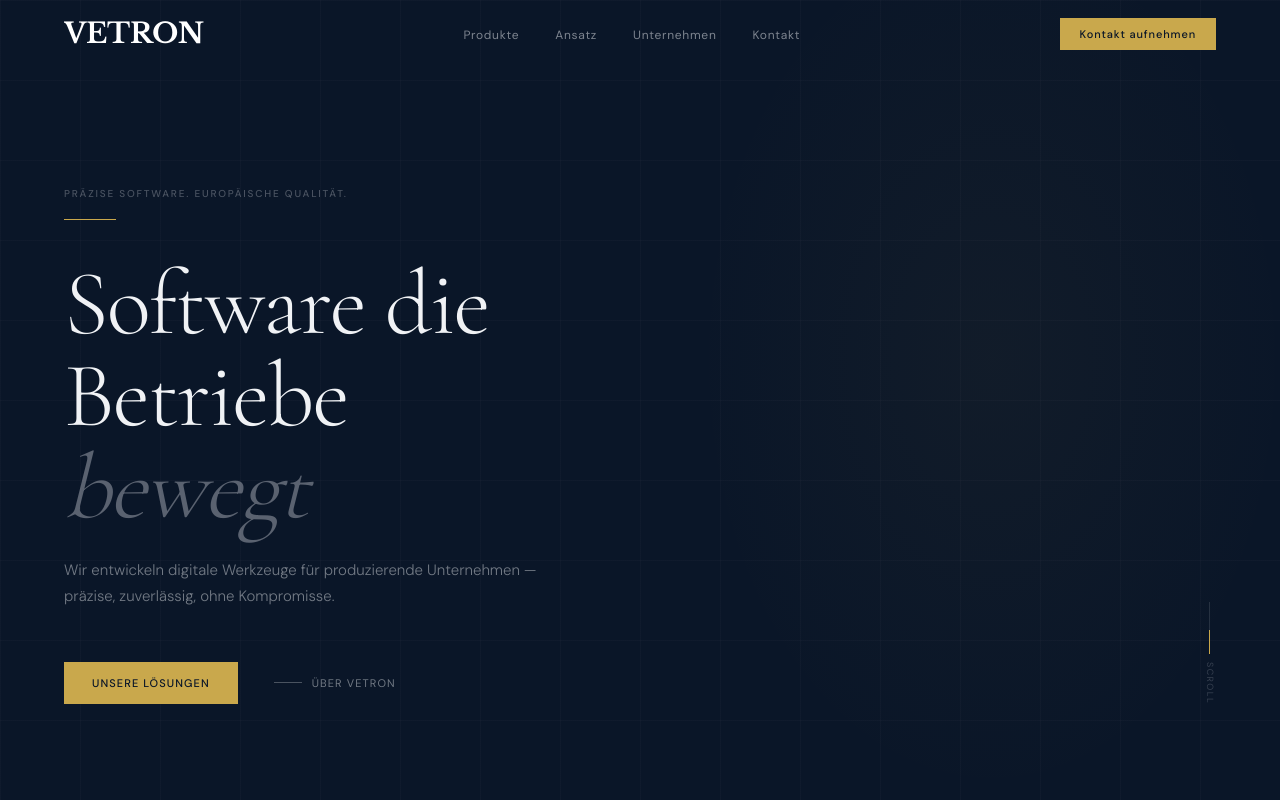
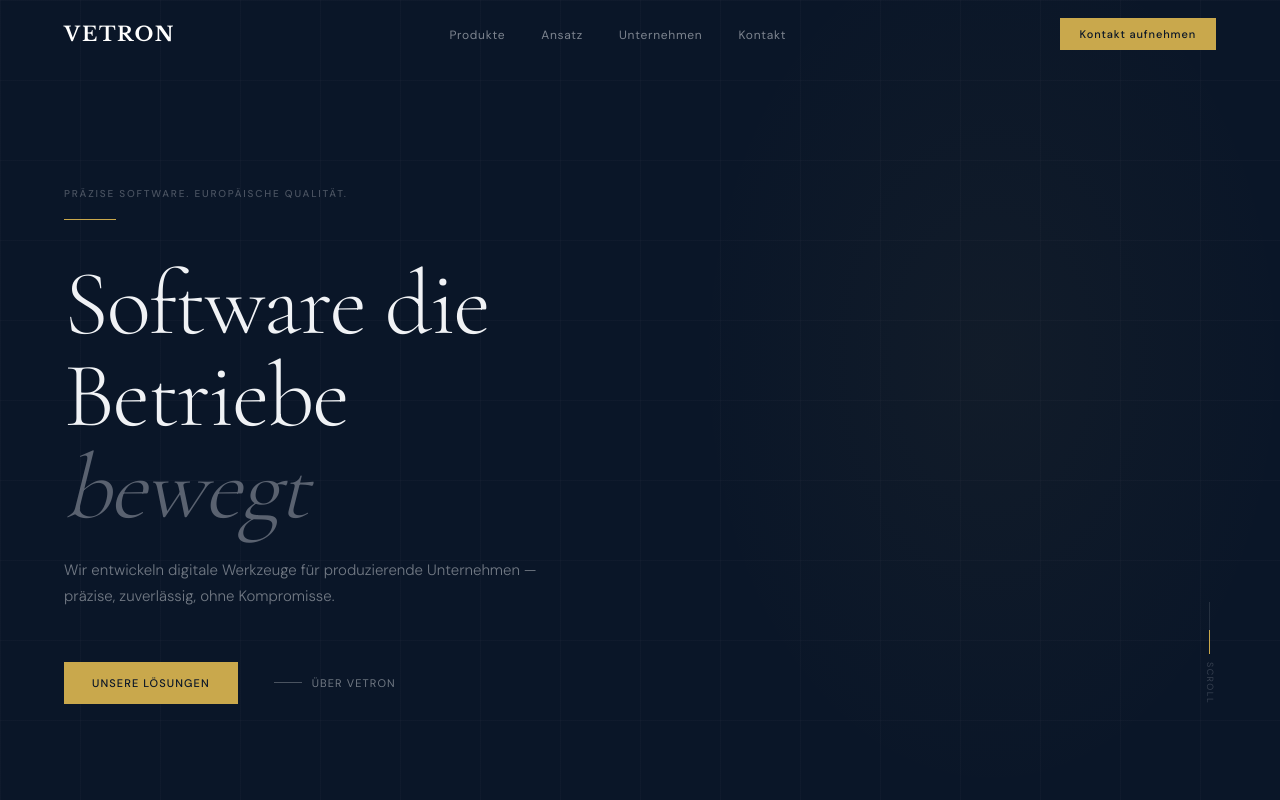
Before and after one commit to fabiolechner/vetron-landing, a Next.js app: page / in a window 1280 px wide. Shown: the top 800 px of the page. Built offline with nearby package versions, Linux system fonts and the light colour scheme.

Commit message:
Logo: kleiner, schlanker, Nav-Links fixiert

```diff
--- a/app/page.tsx
+++ b/app/page.tsx
@@ -103,19 +103,21 @@ export default function VetronPage() {
             textDecoration: 'none',
             display: 'flex',
             alignItems: 'baseline',
-            overflow: 'hidden',
+            width: '7rem',
+            flexShrink: 0,
           }}
         >
           <span
             className={baskerville.className}
             style={{
-              fontSize: '1.75rem',
-              fontWeight: 700,
-              letterSpacing: '-0.01em',
+              fontSize: '1.25rem',
+              fontWeight: 400,
+              letterSpacing: '0.08em',
               color: '#fff',
               lineHeight: 1,
               display: 'flex',
               alignItems: 'baseline',
+              textTransform: 'uppercase',
             }}
           >
             <span style={{ flexShrink: 0 }}>V</span>
```
